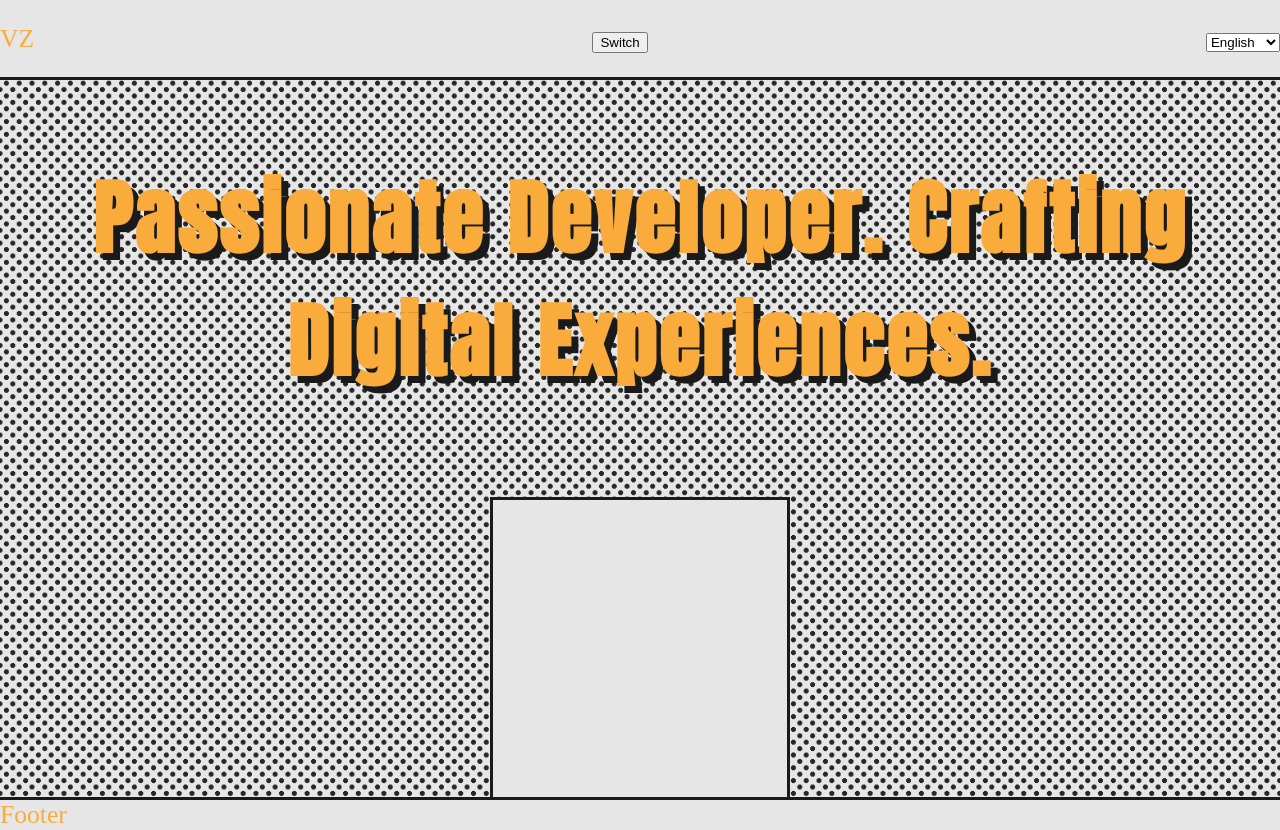
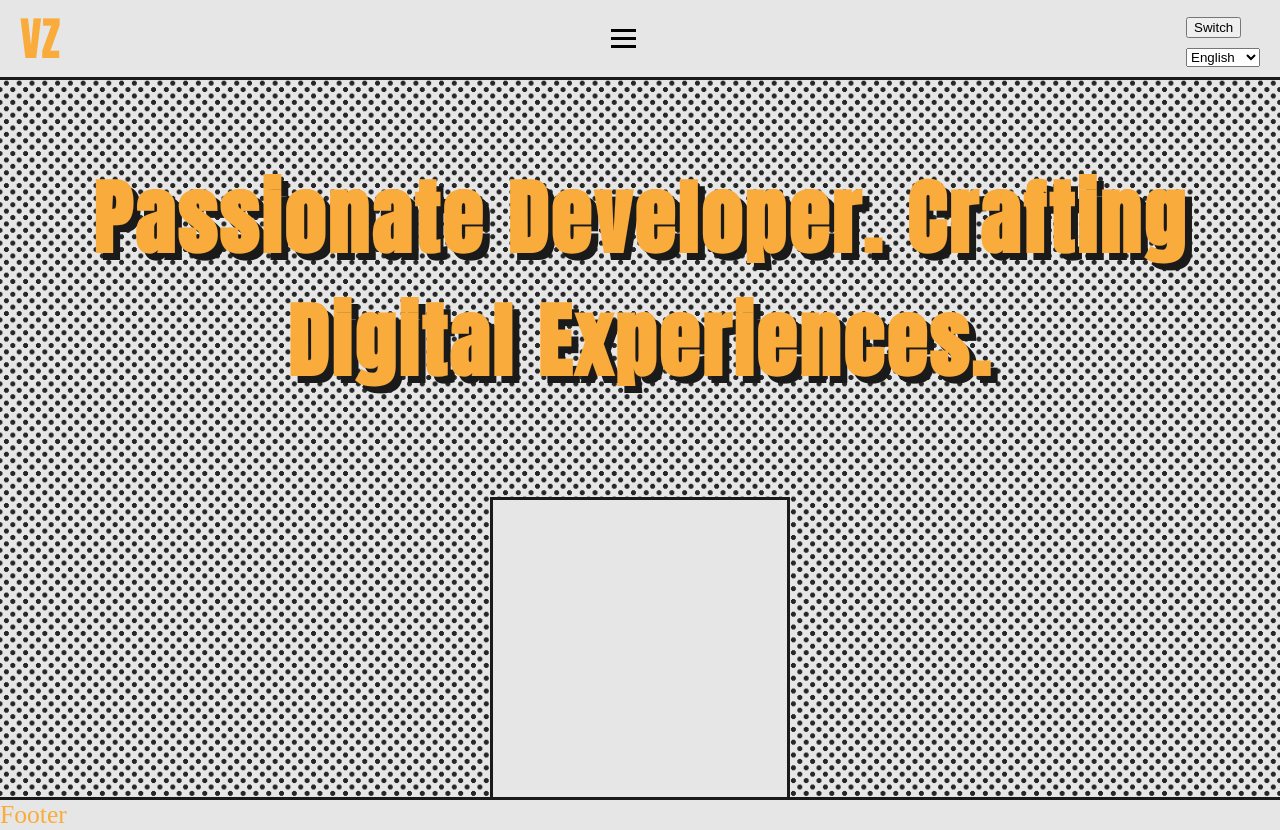
Before and after one commit to ViktoriiaZaichuk/portfolio-dev, a React (Create React App) app: page /#/ in a window 1280 px wide. Built offline with nearby package versions, Linux system fonts and the light colour scheme.

Commit message:
✨Added burger menu.

```diff
--- a/src/assets/styles/css/index.css
+++ b/src/assets/styles/css/index.css
@@ -53,8 +53,7 @@ h1 {
   text-shadow: var(--text-shadow) 7px 7px;
   font-family: "Anton", sans-serif;
   letter-spacing: 3px;
-  -webkit-text-stroke: 0.1px var(--text-stroke);
-  text-stroke: 0.1px var(--text-stroke); }
+  -webkit-text-stroke: 0.1px var(--text-stroke); }
 
 ol, ul {
   list-style: none; }
@@ -68,9 +67,31 @@ header {
   width: 100%;
   background-color: var(--background-color);
   border-bottom: 3px solid var(--border-color);
+  padding: 0 20px;
   display: flex;
   align-items: center;
   justify-content: space-between; }
+  header .logo {
+    font-family: "Anton", sans-serif;
+    font-size: 1.8rem; }
+  header .navbar .burger-menu {
+    cursor: pointer; }
+    header .navbar .burger-menu .bar {
+      width: 25px;
+      height: 3px;
+      background-color: #000;
+      margin: 5px 0;
+      transition: transform 0.3s; }
+    header .navbar .burger-menu.open .bar:nth-child(1) {
+      transform: rotate(-45deg) translate(-3px, 5px); }
+    header .navbar .burger-menu.open .bar:nth-child(2) {
+      opacity: 0; }
+    header .navbar .burger-menu.open .bar:nth-child(3) {
+      transform: rotate(45deg) translate(-3px, -5px); }
+  header .navbar .menu-items {
+    display: none; }
+    header .navbar .menu-items.open {
+      display: block; }
 
 /* Home page styles */
 .home {
--- a/src/assets/styles/sass/base/_reset.scss
+++ b/src/assets/styles/sass/base/_reset.scss
@@ -35,7 +35,6 @@ h1 {
     font-family: $displayFont;
     letter-spacing: 3px;
     -webkit-text-stroke: .1px $text-stroke;
-    text-stroke: .1px $text-stroke;
 }
 
 ol, ul{
--- a/src/assets/styles/sass/layout/_header.scss
+++ b/src/assets/styles/sass/layout/_header.scss
@@ -7,5 +7,44 @@ header {
     width: 100%;
     background-color: $background-color;
     border-bottom: 3px solid $border-color;
+    padding: 0 20px;
     @include flex-space-between;
+    .logo {
+        font-family: $displayFont;
+        font-size: 1.8rem;
+    }
+    .navbar {
+        .burger-menu {
+          cursor: pointer;
+
+          .bar {
+            width: 25px;
+            height: 3px;
+            background-color: #000;
+            margin: 5px 0;
+            transition: transform 0.3s;
+          }
+
+          &.open {
+            .bar:nth-child(1) {
+              transform: rotate(-45deg) translate(-3px, 5px);
+            }
+
+            .bar:nth-child(2) {
+              opacity: 0;
+            }
+
+            .bar:nth-child(3) {
+              transform: rotate(45deg) translate(-3px, -5px);
+            }
+          }
+        }
+        .menu-items {
+          display: none;
+
+          &.open {
+            display: block;
+          }
+        }
+      }
 }
--- /dev/null
+++ b/src/components/header/Logo.jsx
@@ -0,0 +1,11 @@
+import React from 'react';
+
+const Logo = () => {
+    return (
+        <div className='logo'>
+            <p>VZ</p>
+        </div>
+    )
+}
+
+export default Logo;
--- /dev/null
+++ b/src/components/header/NavBar.jsx
@@ -0,0 +1,34 @@
+import React, { useState } from 'react';
+import { useTranslation } from 'react-i18next';
+
+const NavBar = () => {
+    const { t } = useTranslation();
+    const [isMenuOpen, setMenuOpen] = useState(false);
+
+    const toggleMenu = () => {
+        setMenuOpen(!isMenuOpen);
+    };
+
+    return (
+        <nav className='navbar'>
+            <div className={`burger-menu ${isMenuOpen ? 'open' : ''}`} onClick={toggleMenu}>
+                <div className='bar'></div>
+                <div className='bar'></div>
+                <div className='bar'></div>
+            </div>
+            <ul className={`menu-items ${isMenuOpen ? 'open' : ''}`}>
+                <li>
+                    <a>{t('navbar.about')}</a>
+                </li>
+                <li>
+                    <a>{t('navbar.projects')}</a>
+                </li>
+                <li>
+                    <a>{t('navbar.contact')}</a>
+                </li>
+            </ul>
+        </nav>
+    );
+};
+
+export default NavBar;
--- a/src/components/layout/Header.jsx
+++ b/src/components/layout/Header.jsx
@@ -1,13 +1,18 @@
 import React from 'react';
+import Logo from '../header/Logo';
+import NavBar from '../header/NavBar';
 import LanguageSwitch from '../header/LanguageSwitch';
 import ThemeSwitch from '../header/ThemeSwitch';
 
 const Header = () => {
     return (
-        <header className=''>
-            <p>VZ</p>
-            <ThemeSwitch />
-            <LanguageSwitch />
+        <header className='header'>
+            <Logo />
+            <NavBar />
+            <div className='header--actions'>
+                <ThemeSwitch />
+                <LanguageSwitch />
+            </div>
         </header>
     )
 }
--- a/src/locales/en/translation.json
+++ b/src/locales/en/translation.json
@@ -1,4 +1,10 @@
 {
+    "navbar.about": "About",
+    "navbar.projects": "Projects",
+    "navbar.contact": "contact",
+
     "home.hero.title": "Passionate Developer. Crafting Digital Experiences.",
     "home.hero.description": "Explore our products and services"
+
+
 }
--- a/src/locales/fr/translation.json
+++ b/src/locales/fr/translation.json
@@ -1,4 +1,8 @@
 {
+    "navbar.about": "About",
+    "navbar.projects": "Projects",
+    "navbar.contact": "contact",
+
     "home.hero.title": "Bienvenue sur mon site web",
     "home.hero.description": "Découvrez nos produits et services"
 }
```
